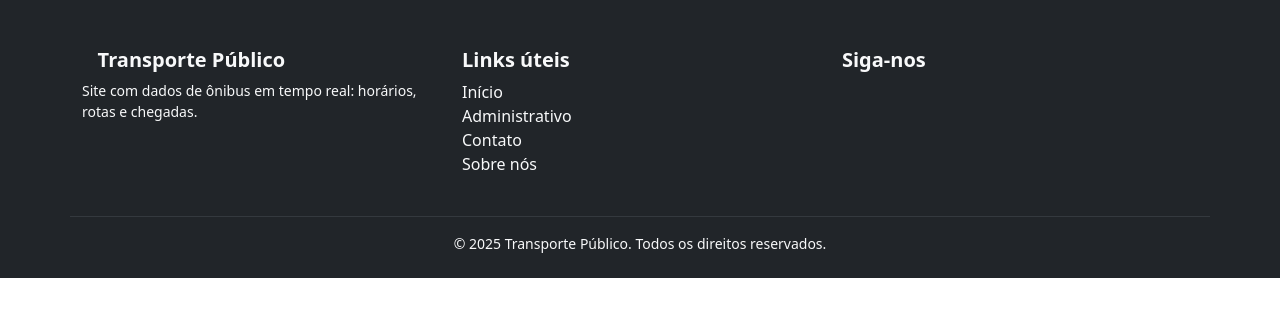
After one commit to leo0liv/ProjetoTransportePublico, a PHP site: page /rodape.php in a window 1280 px wide. The commit adds this page. Shown: the top 317 px of the page. Run offline with PHP 8.4, Linux system fonts and the light colour scheme; some libraries are stand-ins or nearby versions.

Commit message:
Ajuste menu, e rodapé

```diff
--- /dev/null
+++ b/src/rodape.php
@@ -0,0 +1,69 @@
+<!DOCTYPE html>
+<html lang="pt-br">
+<head>
+    <meta charset="UTF-8">
+    <meta name="viewport" content="width=device-width, initial-scale=1.0">
+    <title>rodapé - público</title>
+
+    <!-- CSS específico -->
+    <link rel="stylesheet" href="../css/meu_estilo.css">
+
+    <!-- Fonte local -->
+    <link rel="stylesheet" href="../css/fonts.css">
+
+    <!-- Bootstrap CSS -->
+    <link rel="stylesheet" href="../css/bootstrap.css">
+
+    <!-- Bootstrap Icons -->
+    <link rel="stylesheet" href="../css/bootstrap-icons.css">
+</head>
+<body>
+
+    <footer class="bg-dark text-light pt-5 pb-4">
+        <div class="container">
+            <div class="row">
+
+            <!-- Coluna 1 -->
+            <div class="col-md-4 mb-4">
+                <h5 class="fw-bold"><strong class="bi bi-bus-front"></strong>&nbsp;&nbsp;&nbsp;Transporte Público</h5>
+                <p class="small">
+                Site com dados de ônibus em tempo real: horários, rotas e chegadas.
+                </p>
+            </div>
+
+            <!-- Coluna 2 -->
+            <div class="col-md-4 mb-4">
+                <h5 class="fw-bold">Links úteis</h5>
+                <ul class="list-unstyled">
+                <li><a href="#" class="text-light text-decoration-none">Início</a></li>
+                <li><a href="#" class="text-light text-decoration-none">Administrativo</a></li>
+                <li><a href="#" class="text-light text-decoration-none">Contato</a></li>
+                <li><a href="#" class="text-light text-decoration-none">Sobre nós</a></li>
+                </ul>
+            </div>
+
+            <!-- Coluna 3 -->
+            <div class="col-md-4 mb-4">
+                <h5 class="fw-bold">Siga-nos</h5>
+                <div class="d-flex gap-3">
+                <a href="#" class="text-light fs-4"><i class="bi bi-facebook"></i></a>
+                <a href="#" class="text-light fs-4"><i class="bi bi-instagram"></i></a>
+                <a href="#" class="text-light fs-4"><i class="bi bi-twitter"></i></a>
+                <a href="#" class="text-light fs-4"><i class="bi bi-youtube"></i></a>
+                </div>
+            </div>
+
+            <hr class="border-secondary">
+
+            <div class="text-center small">
+            © 2025 Transporte Público. Todos os direitos reservados.
+            </div>
+        </div>
+    </footer>
+
+
+
+    <!-- Bootstrap JS -->
+    <script src="js/bootstrap.bundle.min.js"></script>
+</body>
+</html>
```
Also changed, not shown: src/menu.php (renamed from src/menu_publico.php, +6 -5 lines), src/modelo_bootstrap.html (+4 -4 lines).
